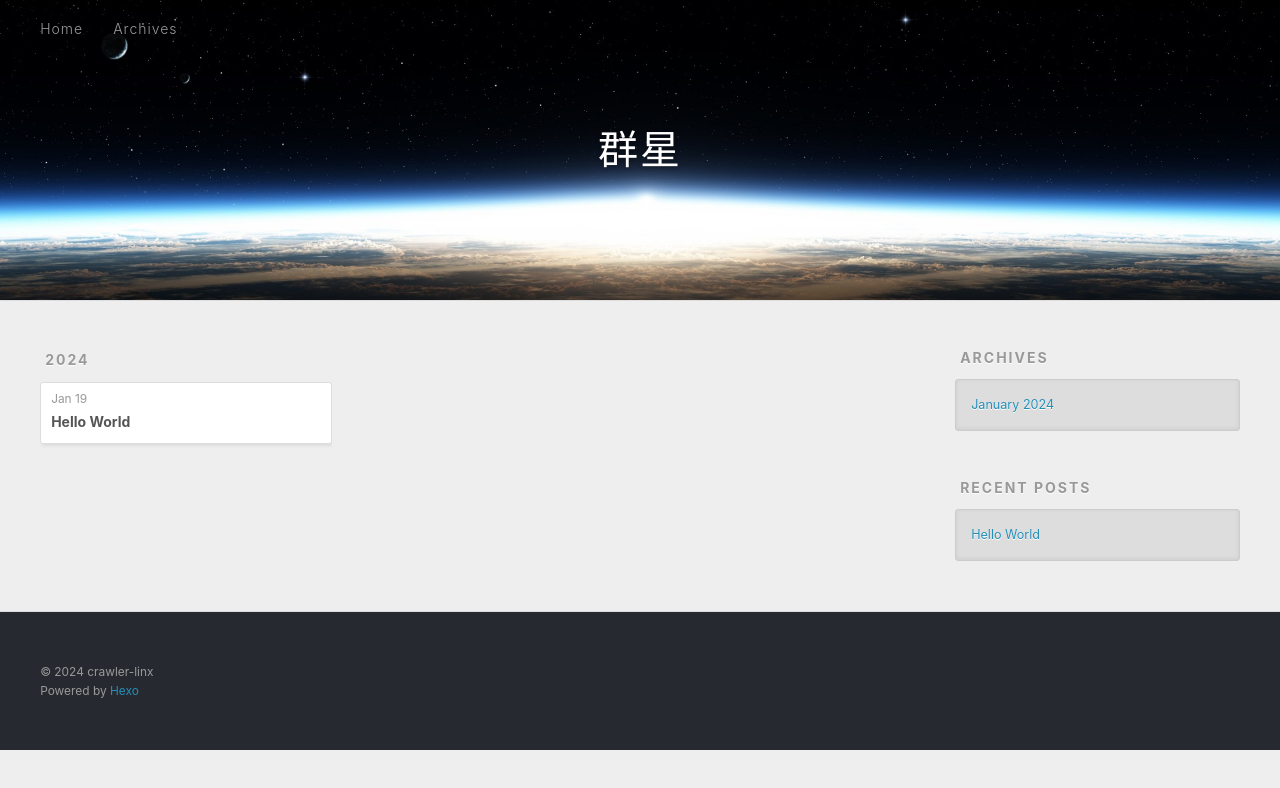
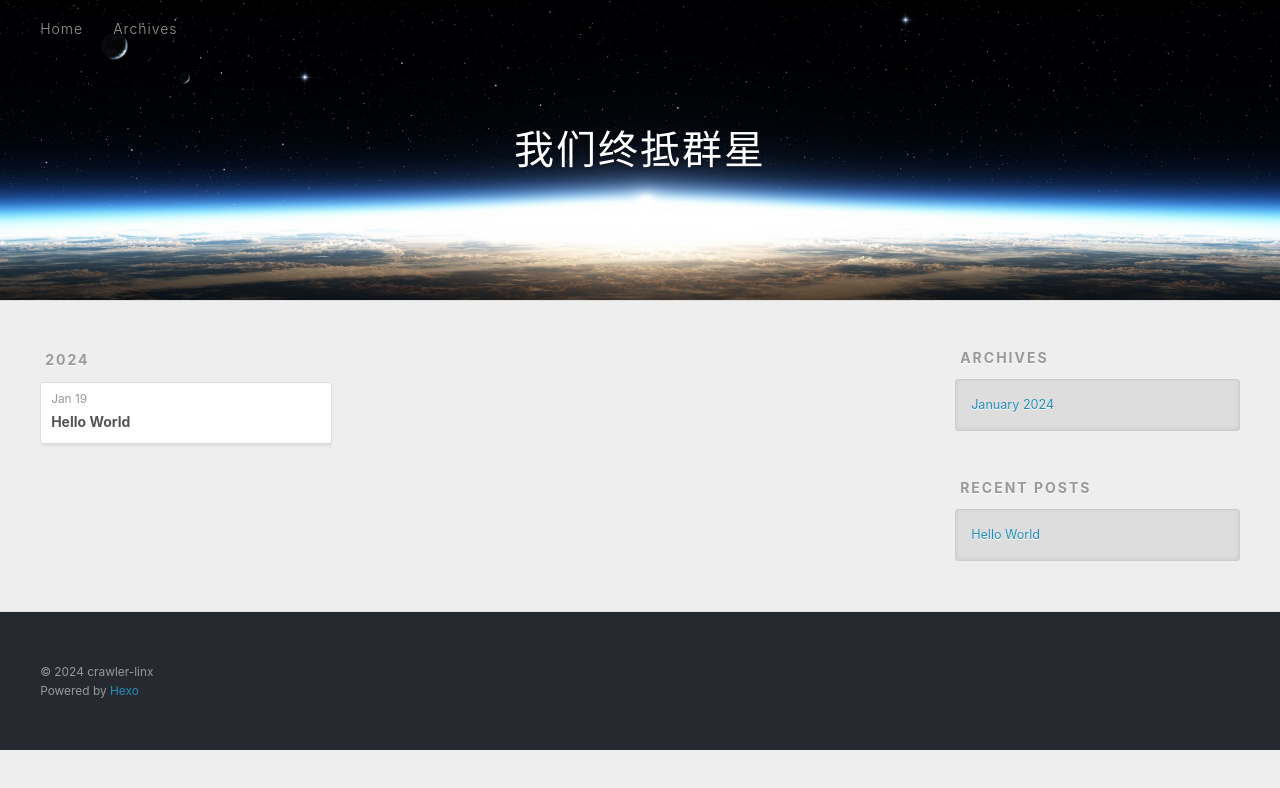
Before and after one commit to crawler-linx/crawler-linx.github.io, a plain HTML site: page archives/2024/01/index.html in a window 1280 px wide. Drawn offline with Linux system fonts and the light colour scheme.

Commit message:
Site updated: 2024-01-19 18:10:43

```diff
--- a/archives/2024/01/index.html
+++ b/archives/2024/01/index.html
@@ -4,17 +4,17 @@
   <meta charset="utf-8">
 
 
-  <title>Archives: 2024/1 | 群星</title>
+  <title>Archives: 2024/1 | 我们终抵群星</title>
   <meta name="viewport" content="width=device-width, initial-scale=1, shrink-to-fit=no">
   <meta property="og:type" content="website">
-<meta property="og:title" content="群星">
+<meta property="og:title" content="我们终抵群星">
 <meta property="og:url" content="http://example.com/archives/2024/01/index.html">
-<meta property="og:site_name" content="群星">
+<meta property="og:site_name" content="我们终抵群星">
 <meta property="og:locale" content="en_US">
 <meta property="article:author" content="crawler-linx">
 <meta name="twitter:card" content="summary">
 
-    <link rel="alternate" href="/atom.xml" title="群星" type="application/atom+xml">
+    <link rel="alternate" href="/atom.xml" title="我们终抵群星" type="application/atom+xml">
 
 
     <link rel="shortcut icon" href="/favicon.png">
@@ -39,7 +39,7 @@
   <div id="header-outer" class="outer">
     <div id="header-title" class="inner">
       <h1 id="logo-wrap">
-        <a href="/" id="logo">群星</a>
+        <a href="/" id="logo">我们终抵群星</a>
       </h1>
 
     </div>
```
Also changed, not shown: 2024/01/19/hello-world/index.html (+4 -4 lines), archives/2024/index.html (+5 -5 lines), archives/index.html (+5 -5 lines), index.html (+5 -5 lines).
